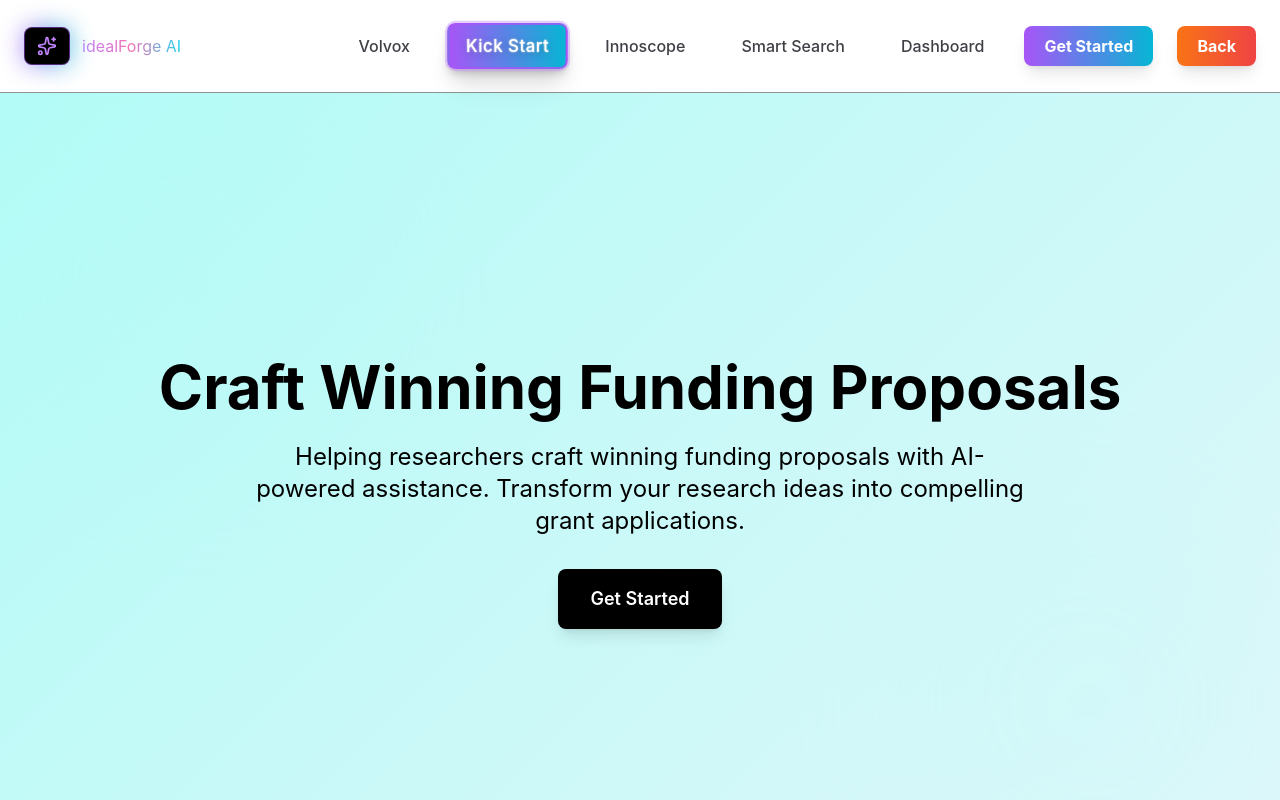
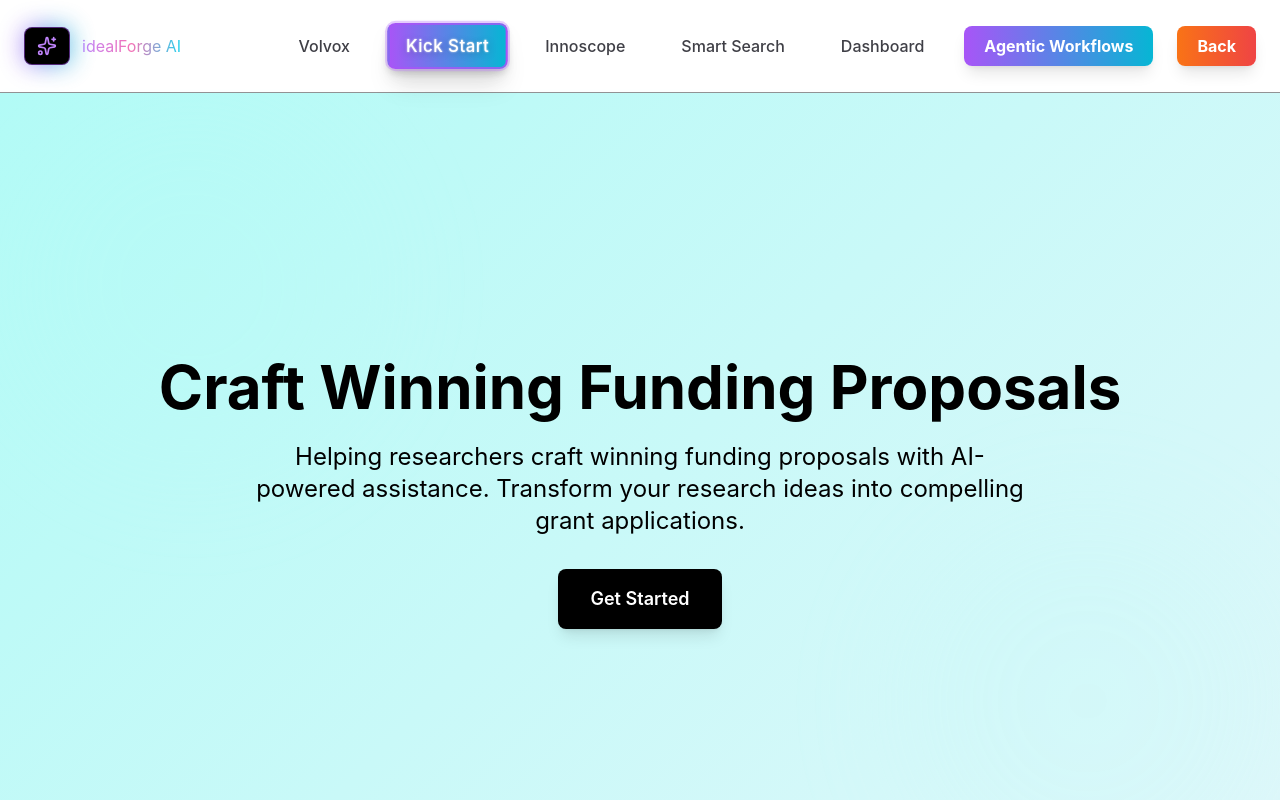
Before and after one commit to MuhamadTalha12/SoftwareProjectManagement, a React (Vite) app in the folder client/: page / in a window 1280 px wide. Shown: the top 800 px of the page. Built offline with nearby package versions, Linux system fonts and the light colour scheme; no server answers.

Commit message:
feat: update button label from 'Get Started' to 'Agentic Workflows'

```diff
--- a/client/src/components/Navbar.jsx
+++ b/client/src/components/Navbar.jsx
@@ -106,7 +106,7 @@ const Navbar = () => {
             onClick={handleGetStarted}
             className="px-5 py-2 rounded-lg font-bold text-white bg-gradient-to-r from-purple-500 to-cyan-500 shadow-lg transition-all hover:scale-105"
           >
-            Get Started
+            Agentic Workflows
           </button>
           <button
             onClick={handleBackToDashboard}
```
